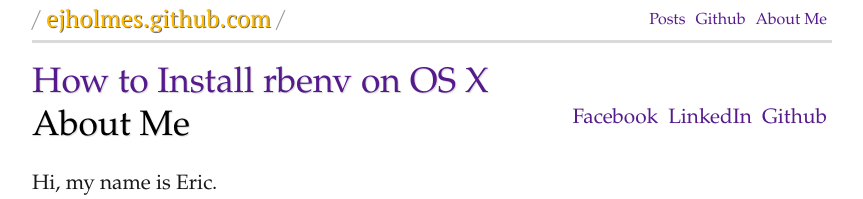
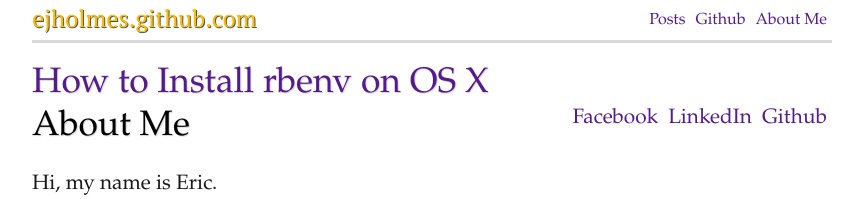
Before and after one commit to ejholmes/ejholmes.github.io, a Jekyll site: the page built from index.html, in a window 1280 px wide. Shown: the top 199 px of the page, without its empty margins (208-1071 px from the left). Built offline with Jekyll 4.4.1, drawn with Linux system fonts in a browser that asks for light colours; nearby versions of some CDN libraries; Markdown is read by kramdown in place of the engine named in the settings.

Commit message:
Remove the slashes

```diff
--- a/_layouts/default.html
+++ b/_layouts/default.html
@@ -21,7 +21,7 @@
     <div id="container">
         <div id="header">
             <div id="logo">
-                <span>/</span> <a href="/">ejholmes.github.com</a> <span>/</span>
+                <a href="/">ejholmes.github.com</a>
             </div>
             <ul>
                 <li><a href="/posts.html">Posts</a></li>
--- a/_sass/screen.scss
+++ b/_sass/screen.scss
@@ -86,7 +86,7 @@
 
     a {
       color: rgba(255, 187, 0, 1.0);
-      text-shadow: 1px 1px 0px rgba(0,0,0, 0.56);
+      text-shadow: 1px 1px 0px rgba(0, 0, 0, 0.66);
       @include transition(color 0.5s ease-in-out);
 
       &:hover {
--- a/css/screen.css
+++ b/css/screen.css
@@ -53,7 +53,7 @@
   top: -1.7em; }
   div#header #logo a {
     color: #ffbb00;
-    text-shadow: 1px 1px 0px rgba(0, 0, 0, 0.56);
+    text-shadow: 1px 1px 0px rgba(0, 0, 0, 0.66);
     -webkit-transition: color 0.5s ease-in-out;
     -moz-transition: color 0.5s ease-in-out;
     -o-transition: color 0.5s ease-in-out;
```
